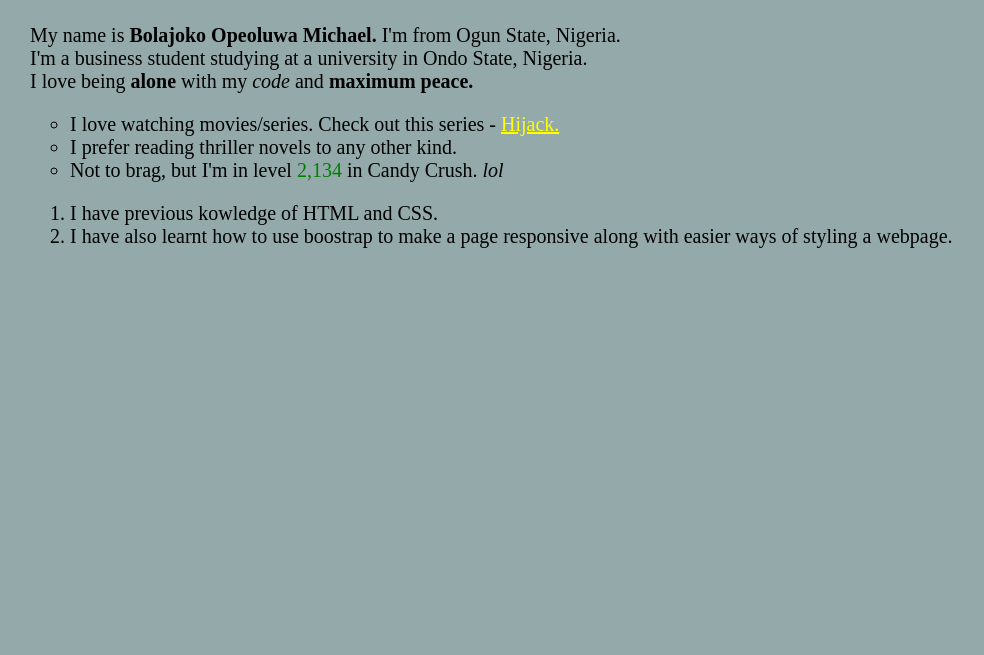
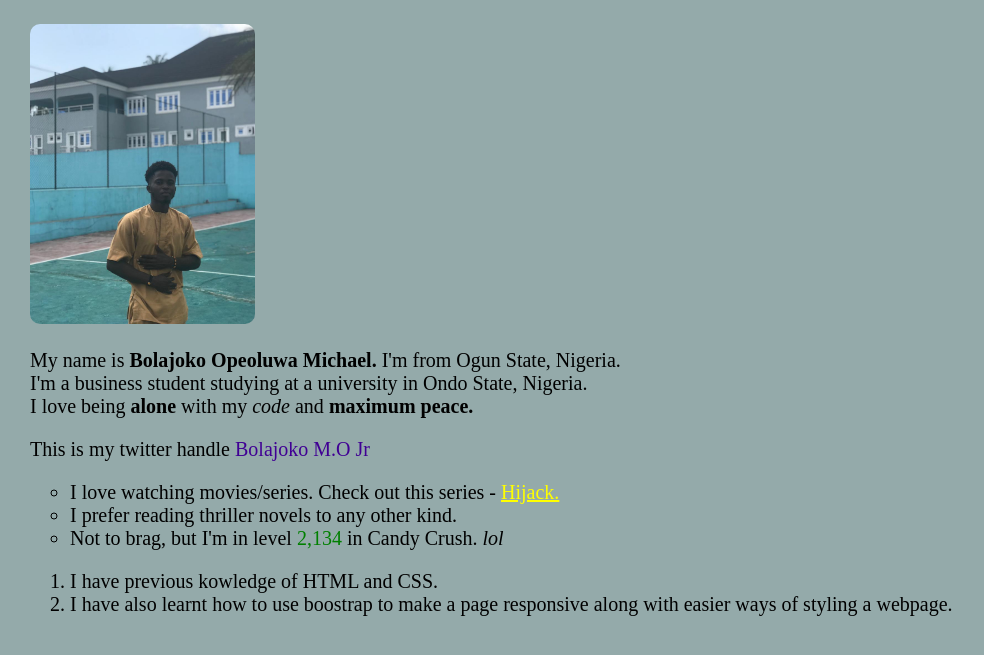
Before and after one commit to black-myke/black-myke, a plain HTML site: page index.html in a window 1280 px wide. Shown: the part 79-734 px from the top of the page, without its empty margins (0-984 px from the left). Drawn offline with Linux system fonts and the light colour scheme.

Commit message:
Added Assignment

```diff
--- a/index.html
+++ b/index.html
@@ -10,9 +10,17 @@
     <h1 style="font-family: Verdana, Geneva, Tahoma, sans-serif; text-align: center;">
         About BlackMyke
     </h1>
+
+    <img src="Pic.jpg" alt="My Picture" height="300px" style="border-radius: 10px;">
     <p>My name is <b>Bolajoko Opeoluwa Michael.</b> I'm from Ogun State, Nigeria.<br />
         I'm a business student studying at a university in Ondo State, Nigeria.<br />
         I love being <strong>alone</strong> with my <em>code</em> and <strong>maximum peace.</strong>
+    </p>
+    <p>This is my twitter handle
+        <a href="https://twitter.com/bolajoko_jnr?t=msc6jJFWqACImAKlqd0wuQ&s=09" target="_blank"
+        style="color: rgb(64, 0, 148); text-decoration: none;">
+            Bolajoko M.O Jr
+        </a>
     </p>
 
     <p>
```
Also changed, not shown: Pic.jpg (added).
